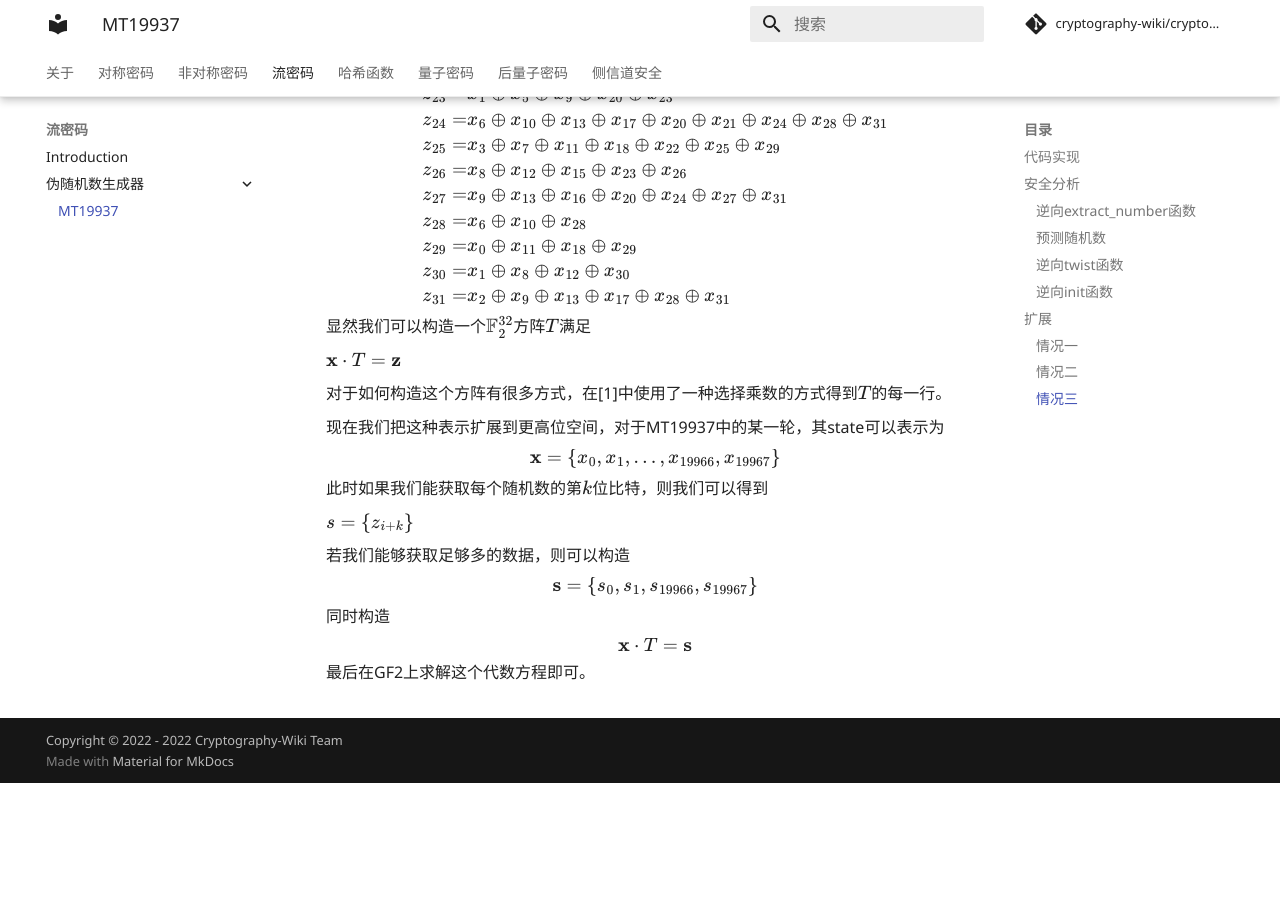
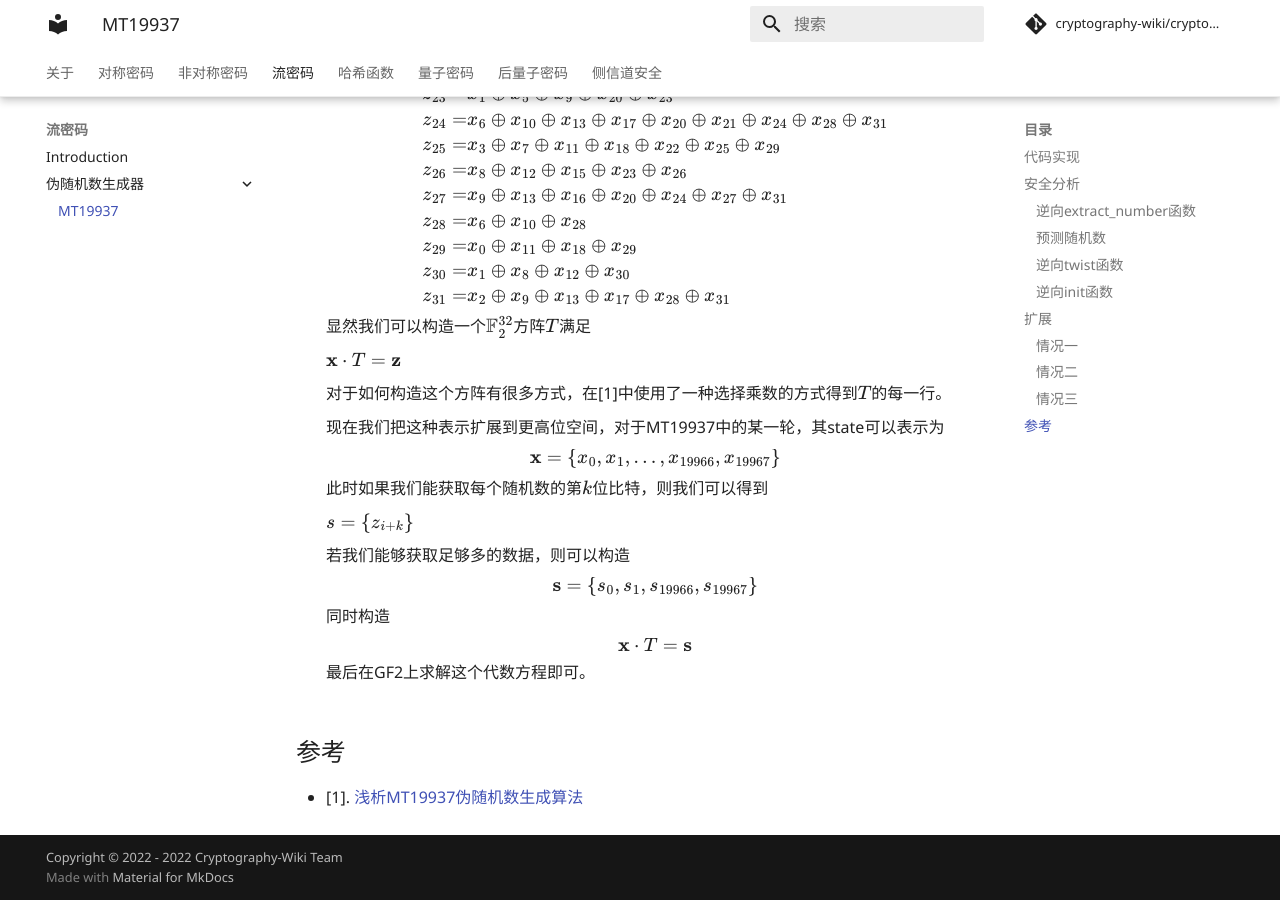
Before and after one commit to cryptography-wiki/cryptography-wiki.github.io, an MkDocs documentation site: the page built from docs/stream/prng/MT19937.md, in a window 1280 px wide and 900 px high, scrolled down 8258 px. Built offline with MkDocs 1.6.1 and Material for MkDocs 9.7.7, drawn with Linux system fonts in a browser that asks for light colours; formulas are drawn with MathJax 3; comment, search, counter and statistics services are not loaded; before the commit the page ends 9041 px from its top, so only the background shows below that.

Commit message:
add references.

```diff
--- a/docs/stream/prng/MT19937.md
+++ b/docs/stream/prng/MT19937.md
@@ -428,3 +428,8 @@
     $$
 
     最后在GF2上求解这个代数方程即可。
+
+
+## 参考
+
+- [1]. [浅析MT19937伪随机数生成算法](https://www.anquanke.com/post/id/205861#h3-9)
```
